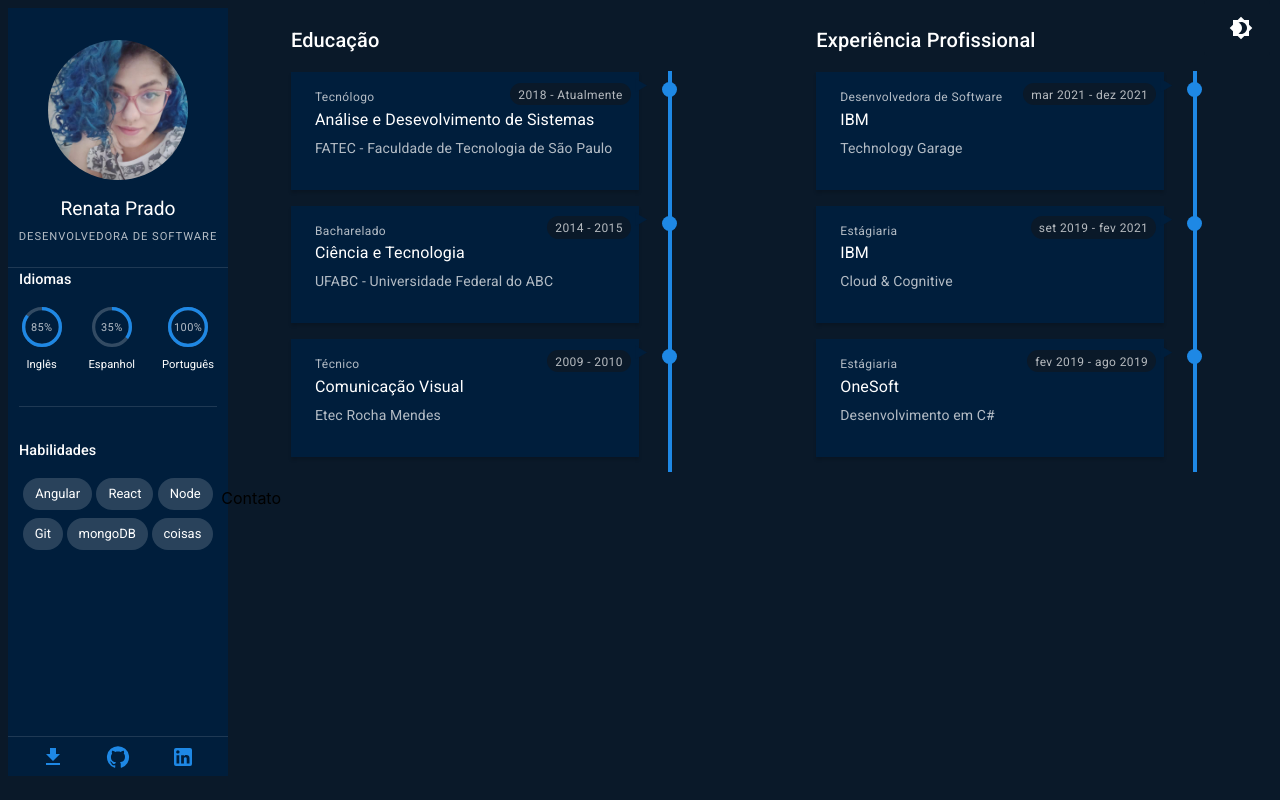
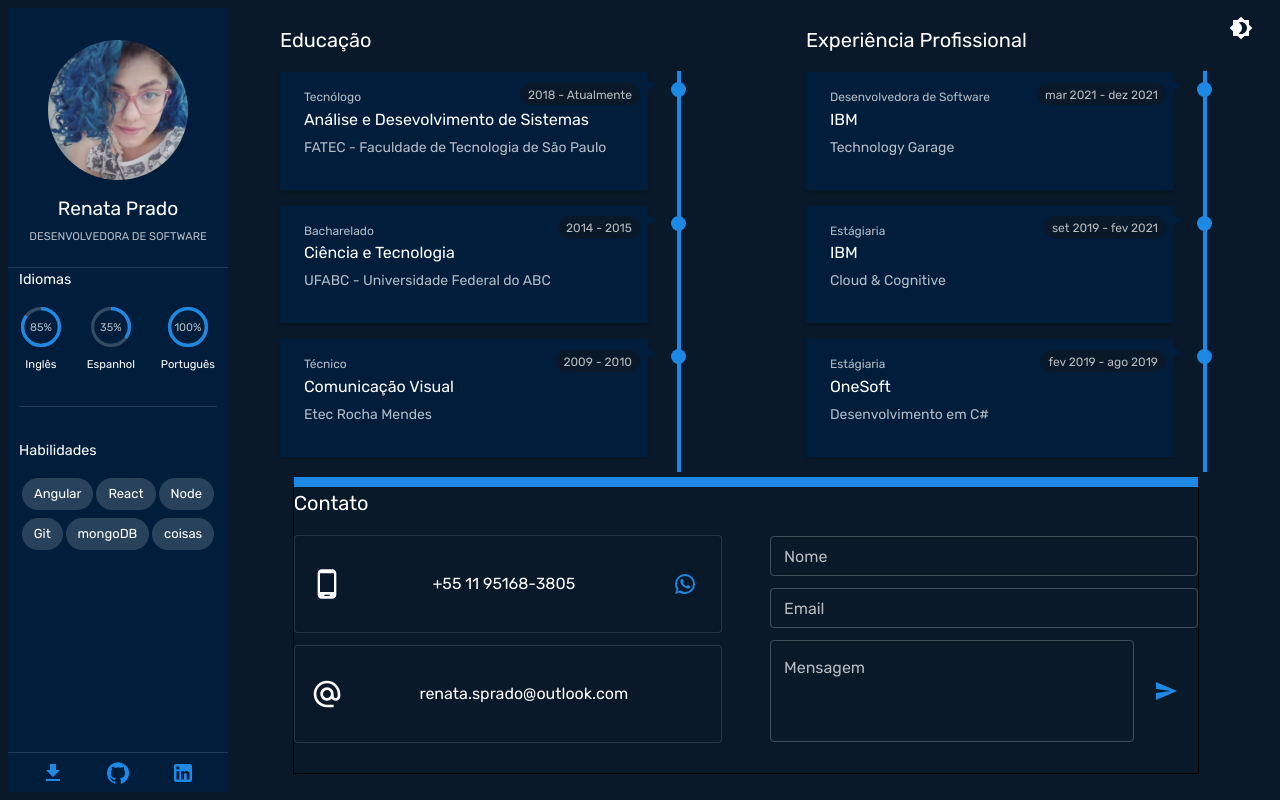
Before and after one commit to renataprado/resume, a React (Create React App) app: page / in a window 1280 px wide. Built offline with nearby package versions, Linux system fonts and the light colour scheme.

Commit message:
contact me grid

```diff
--- a/public/index.html
+++ b/public/index.html
@@ -4,11 +4,9 @@
     <meta charset="utf-8" />
     <!-- <meta name="viewport" content="width=device-width, initial-scale=1" /> -->
     <meta name="viewport" content="initial-scale=1, width=device-width" />
-    <link
-      rel="stylesheet"
-      href="https://fonts.googleapis.com/css?family=Roboto:300,400,500,700&display=swap"
-    />
-    <link
+    <link rel="preconnect" href="https://fonts.googleapis.com">
+    <link rel="preconnect" href="https://fonts.gstatic.com" crossorigin>
+    <link href="https://fonts.googleapis.com/css2?family=Inter&family=Noto+Sans&family=Rubik&display=swap" rel="stylesheet">     <link
       rel="stylesheet"
       href="https://fonts.googleapis.com/icon?family=Material+Icons"
     />
--- a/src/App.css
+++ b/src/App.css
@@ -11,6 +11,19 @@
 } */
 /*.MuiLinearProgress-root'*/
 .App-logo {  height: 40vmin;  pointer-events: none;  animation: reveal 2s linear;}
+
+
+
+@keyframes slide-in {
+  from {
+    transform: translateX(-100%);
+    opacity: 0.25;
+  }
+  to {
+    transform: translateX(0%);
+    opacity: 1;
+  }
+}
 
 
 @keyframes fadein {
@@ -29,10 +42,10 @@
   100% {opacity:1;height:100%;}
 }
 
-@keyframes reveal {
+@keyframes contact {
   0% {height:0%;}
-  50% {height:50%;}
-  100% {height:100%;}
+  50% {height:10%;}
+  100% {height:20%;}
 }
 
 @keyframes App-logo-spin {
--- /dev/null
+++ b/src/components/ContactMe.js
@@ -0,0 +1,122 @@
+import { useEffect, useState } from 'react';
+import WhatsAppIcon from '@mui/icons-material/WhatsApp';
+import StartIcon from '@mui/icons-material/Start';
+import CallRoundedIcon from '@mui/icons-material/CallRounded';
+import MailSharpIcon from '@mui/icons-material/MailSharp';
+import PhoneIcon from '@mui/icons-material/Phone';
+import PhoneAndroidIcon from '@mui/icons-material/PhoneAndroid';
+import AlternateEmailIcon from '@mui/icons-material/AlternateEmail';
+import SendIcon from '@mui/icons-material/Send';
+import { Box, Paper, Link, Typography, Button, TextField, IconButton, Grid } from "@mui/material"
+
+
+function ContactMe(props){
+    const mobile = props.mobile;
+    const [active, setActive] = useState(false);
+    const secs = 1800;
+
+
+  useEffect(() => {
+    const timer = setTimeout(() => setActive(true), secs);
+  }, [])
+
+  if(active){
+    return (
+      <Box
+        sx={{
+          width: "86%",
+          height: "100%",
+          display: "flex",
+          flexDirection: "column",
+          border: 1
+        }}
+      >
+        <Box
+          sx={{
+            mt: -1,
+            width: '100%',
+            height: 10,
+            bgcolor: "primary.main",
+            animation: "slide-in 1000ms",
+          }}
+        />
+        {!mobile ? (
+          <Typography variant="h6" sx={{ color: "text.primary", mb: 2 }}>
+            Contato
+          </Typography>
+        ) : (
+          <Box />
+        )}
+        <Grid container spacing={{sm:1, md:2, lg:6}} alignItems="center">
+          <Grid item sm={12} md={12} lg={6}>
+            <Box sx={{height: 208}}>
+              <Phone/>
+            </Box>
+          </Grid>
+          <Grid item sm={12} md={12} lg={6}>
+          <Box >
+            <Message />
+            </Box>
+          </Grid>
+        </Grid>
+      </Box>
+    );
+  }
+  return (<div></div>)
+}
+
+
+const Message = () => {
+  return(
+    <Box sx={{  width: '100%', maxWidth: 800, gap: 1.5 , display: 'flex', flexDirection:'column' }}>
+      <TextField  fullWidth size='small'  label="Nome" />
+      <TextField  fullWidth size='small'  label="Email" />
+      <Box sx={{display: 'flex'}}>
+        <TextField
+          label="Mensagem"
+          multiline
+          fullWidth
+          rows={3}
+        />
+        <Button ><SendIcon /></Button>
+      </Box>
+    </Box>
+  )
+}
+const Phone = () => {
+  const styles = {
+    container: {
+      height: '50%',
+      p: 2,
+      display: "flex",
+      alignItems: "center",
+      justifyContent: 'space-between',
+      bgcolor: 'background.default'}
+  }
+  return (
+    <Box sx={{ height: '100%', display: 'flex', flexDirection: 'column',  gap: 1.5}}>
+      <Paper variant='outlined' sx={styles.container}>
+        <PhoneAndroidIcon sx={{fontSize: 32}}/>
+        <Typography fontSize={"1rem"} >
+          +55 11 95168-3805
+        </Typography>
+        <IconButton color='primary'
+          onClick={() => {
+            window.open("https://wa.me/5511951683805", "_blank");
+          }}
+        >
+          <WhatsAppIcon />
+        </IconButton>
+      </Paper>
+      <Paper variant='outlined' sx={styles.container}>
+        <AlternateEmailIcon sx={{fontSize: 32}}/>
+        <Typography fontSize={"1rem"}>
+          renata.sprado@outlook.com
+        </Typography>
+        <Box/>
+      </Paper>
+    </Box>
+  );
+};
+
+export default ContactMe;
--- a/src/components/Profile.js
+++ b/src/components/Profile.js
@@ -20,7 +20,6 @@ import avatar from "../assets/avatar1.jpg";
 import { height } from "@mui/system";
 
 function Profile() {
-
   const skills = [ "Angular", "React", "Node", "Git", "mongoDB", 'coisas'];
 
   const languages = [
--- a/src/components/TimelineItem.js
+++ b/src/components/TimelineItem.js
@@ -76,7 +76,7 @@ const styles = {
     flexDirection: 'column',
     justifyContent: 'space-around',
     bgcolor: 'background.paper',
-    width: 300,
+    width: 320,
     pt: 2,
     pb: 2,
     pr: 3,
--- a/src/screens/Main.js
+++ b/src/screens/Main.js
@@ -2,6 +2,7 @@
 import { useState } from 'react';
 import Profile from '../components/Profile';
 import Timeline from '../components/Timeline';
+import ContactMe from '../components/ContactMe';
 
 import { Box,
   Grid,
@@ -9,7 +10,10 @@ import { Box,
   Typography,
   List,
   ListItemButton,
-  ListItemIcon } from '@mui/material';
+  ListItemIcon,
+  Paper,
+  Link} from '@mui/material';
+
 
 function Main(props){
   const isMobile = props.mobile;
@@ -27,16 +31,16 @@ function Main(props){
     )
   }
   return(
-    <Box sx={{ p: 1, bgcolor: 'background.default'}}>
-        <Grid container spacing={2} justifyContent="center">
+    <Box sx={{ p: 1}}>
+        <Grid container spacing={1}>
           <Grid item sm={4} md={3} lg={2}>
-            <Box sx={{ bgcolor: 'background.paper', minWidth:  220, height: '96vh'  }}>
+            <Box sx={{ bgcolor: 'background.paper', minWidth:  220, height: '98vh'  }}>
               <Profile></Profile>
             </Box>
           </Grid>
-          <Grid item sm={8} md={9} lg={10} sx={{height: '96vh'}}>
-            <Box sx={{  height: '96vh', display: 'flex', overflow: 'auto'}}>
-              <Grid  container alignItems="center">
+          <Grid item sm={8} md={9} lg={10} sx={{height: '98vh'}}>
+            <Box sx={{ height: '96vh', display: 'flex', overflow: 'auto'}}>
+              <Grid  container>
                 <Grid item sm={12} md={12} lg={6}>
                   <Box sx={styles.centerBox}>
                     <Timeline title="Educação" items={educationItems}></Timeline>
@@ -48,7 +52,9 @@ function Main(props){
                   </Box>
                 </Grid>
                 <Grid item sm={12} md={12} lg={12}>
-                  <Box sx={{height: '36vh'}}>Contato</Box>
+                  <Box sx={{height: '36vh', display: "flex", justifyContent: 'center', mt: -1}}>
+                    <ContactMe/>
+                  </Box>
                 </Grid>
               </Grid>
             </Box>
--- a/src/themes.js
+++ b/src/themes.js
@@ -1,15 +1,14 @@
 
 import { createTheme } from '@mui/material/styles';
 import { green, purple, blue, grey, pink, indigo} from '@mui/material/colors';
-
 export const darkTheme = createTheme({
   color: blue,
-    // typography: {
-    //     fontFamily: [
-    //       'Mukta',
-    //       'sans-serif',
-    //     ].join(','),
-    // },
+    typography: {
+        fontFamily: [
+          'Rubik',
+          'sans-serif',
+        ].join(','),
+    },
     palette: {
       mode: 'dark',
       primary: {
```
